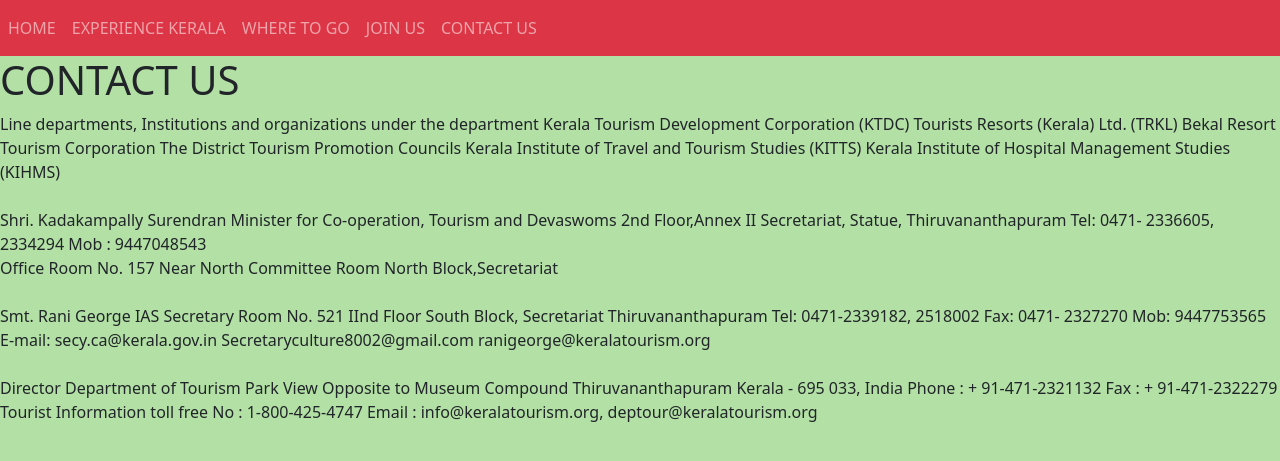
After one commit to Binsust98/kerala-tourism, a PHP site: the page made by with u.php in a window 1280 px wide. The commit adds this page. Shown: the top 461 px of the page. Run offline with PHP 8.4, Linux system fonts and the light colour scheme.

Commit message:
kerala tourisim

```diff
--- a/Wheretogo.php
+++ b/Wheretogo.php
@@ -28,6 +28,9 @@
           </li>
           <li class="nav-item">
             <a class="nav-link" href="contact.php">JOIN US</a>
+          </li>
+          <li class="nav-item">
+            <a class="nav-link" href="with u.php">CONTACT US</a>
           </li>
         </ul>
       </nav>
--- a/expker.php
+++ b/expker.php
@@ -25,6 +25,9 @@
           </li>
           <li class="nav-item">
             <a class="nav-link" href="contact.php">JOIN US</a>
+          </li>
+          <li class="nav-item">
+            <a class="nav-link" href="with u.php">CONTACT US</a>
           </li>
         </ul>
       </nav>
--- a/index.php
+++ b/index.php
@@ -27,6 +27,9 @@
           </li>
           <li class="nav-item">
             <a class="nav-link" href="contact.php">JOIN US</a>
+          </li>
+          <li class="nav-item">
+            <a class="nav-link" href="with u.php">CONTACT US</a>
           </li>
         </ul>
       </nav>
--- /dev/null
+++ b/with u.php
@@ -0,0 +1,99 @@
+<!DOCTYPE html>
+<html lang="en">
+<head>
+    <meta charset="UTF-8">
+    <meta name="viewport" content="width=device-width, initial-scale=1.0">
+    <title>with u</title>
+    <link href="https://cdn.jsdelivr.net/npm/bootstrap@5.0.0-beta1/dist/css/bootstrap.min.css" rel="stylesheet" integrity="sha384-giJF6kkoqNQ00vy+HMDP7azOuL0xtbfIcaT9wjKHr8RbDVddVHyTfAAsrekwKmP1" crossorigin="anonymous">
+</head>
+<link rel="stylesheet" href="css/style.css">
+<body class="bgcolor">
+    <nav class="navbar navbar-expand-sm bg-danger navbar-dark">
+        <ul class="navbar-nav">
+          <li class="nav-item active">
+            <a class="nav-link" href="index.php">HOME</a>
+          </li>
+          <li class="nav-item">
+            <a class="nav-link" href="expker.php">EXPERIENCE KERALA</a>
+          </li>
+          <li class="nav-item">
+            <a class="nav-link" href="Wheretogo.php">WHERE TO GO</a>
+          </li>
+          <li class="nav-item">
+            <a class="nav-link" href="contact.php">JOIN US</a>
+          </li>
+          <li class="nav-item">
+            <a class="nav-link" href="with u.php">CONTACT US</a>
+          </li>
+        </ul>
+      </nav>
+
+      <h1>CONTACT US</h1>
+      <P>
+        Line departments, Institutions and organizations under the department
+
+        Kerala Tourism Development Corporation (KTDC)
+        Tourists Resorts (Kerala) Ltd. (TRKL)
+        Bekal Resort Tourism Corporation
+        The District Tourism Promotion Councils
+        Kerala Institute of Travel and Tourism Studies (KITTS)
+        Kerala Institute of Hospital Management Studies (KIHMS)
+
+        <br>
+        <br>
+
+        Shri. Kadakampally Surendran
+Minister for Co-operation, Tourism and Devaswoms
+2nd Floor,Annex II
+Secretariat, Statue,
+Thiruvananthapuram
+Tel: 0471- 2336605, 2334294
+Mob : 9447048543
+<br>
+
+
+Office	Room No. 157
+Near North Committee Room
+North Block,Secretariat
+<br>
+<br>
+
+
+Smt. Rani George IAS
+Secretary
+Room No. 521
+IInd Floor
+
+South Block, Secretariat
+
+Thiruvananthapuram
+
+Tel: 0471-2339182, 2518002
+Fax: 0471- 2327270
+Mob: 9447753565
+E-mail: secy.ca@kerala.gov.in
+
+Secretaryculture8002@gmail.com
+ranigeorge@keralatourism.org
+
+
+
+<br>
+<br>
+
+
+Director	Department of Tourism
+Park View
+Opposite to Museum Compound
+Thiruvananthapuram
+Kerala - 695 033, India
+Phone : + 91-471-2321132
+Fax : + 91-471-2322279
+Tourist Information toll free No : 1-800-425-4747
+Email : info@keralatourism.org, deptour@keralatourism.org
+      </P>
+
+
+
+</body>
+</html>
```
